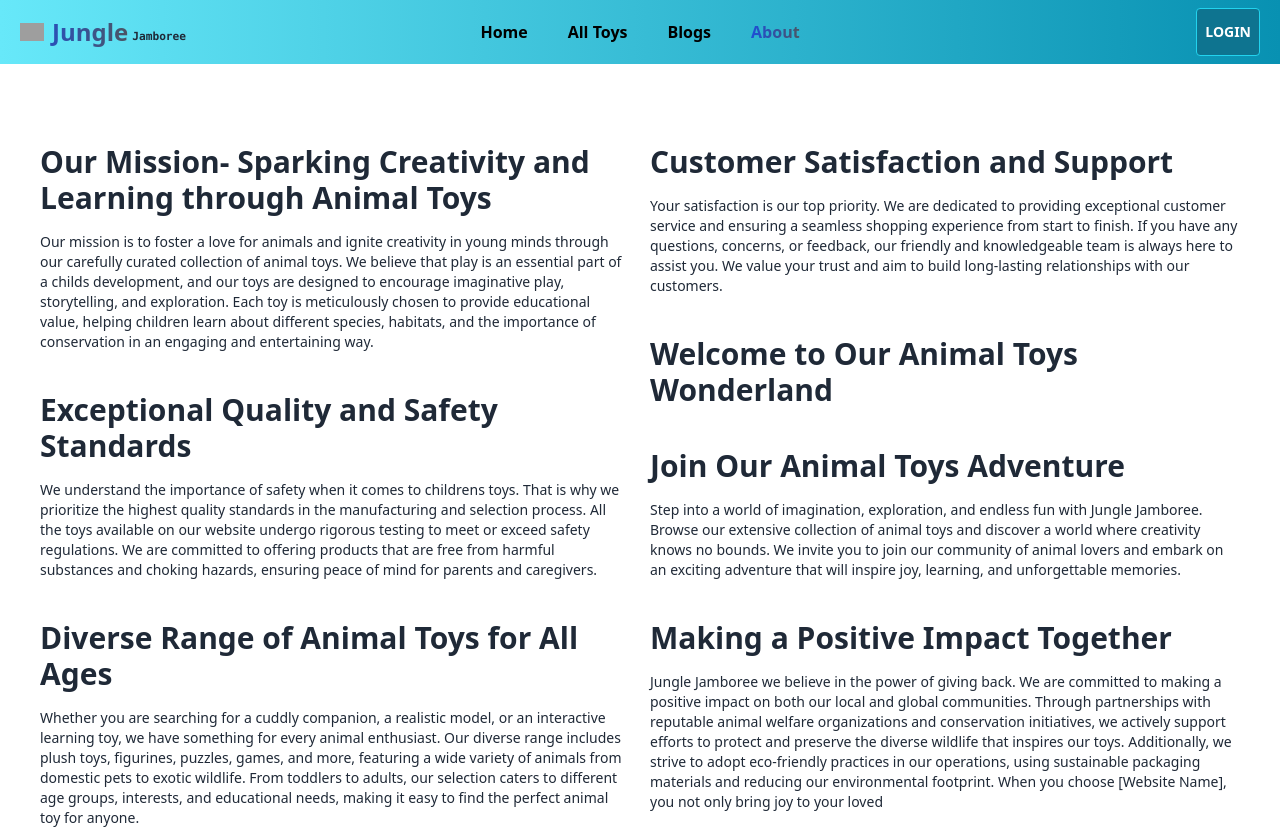
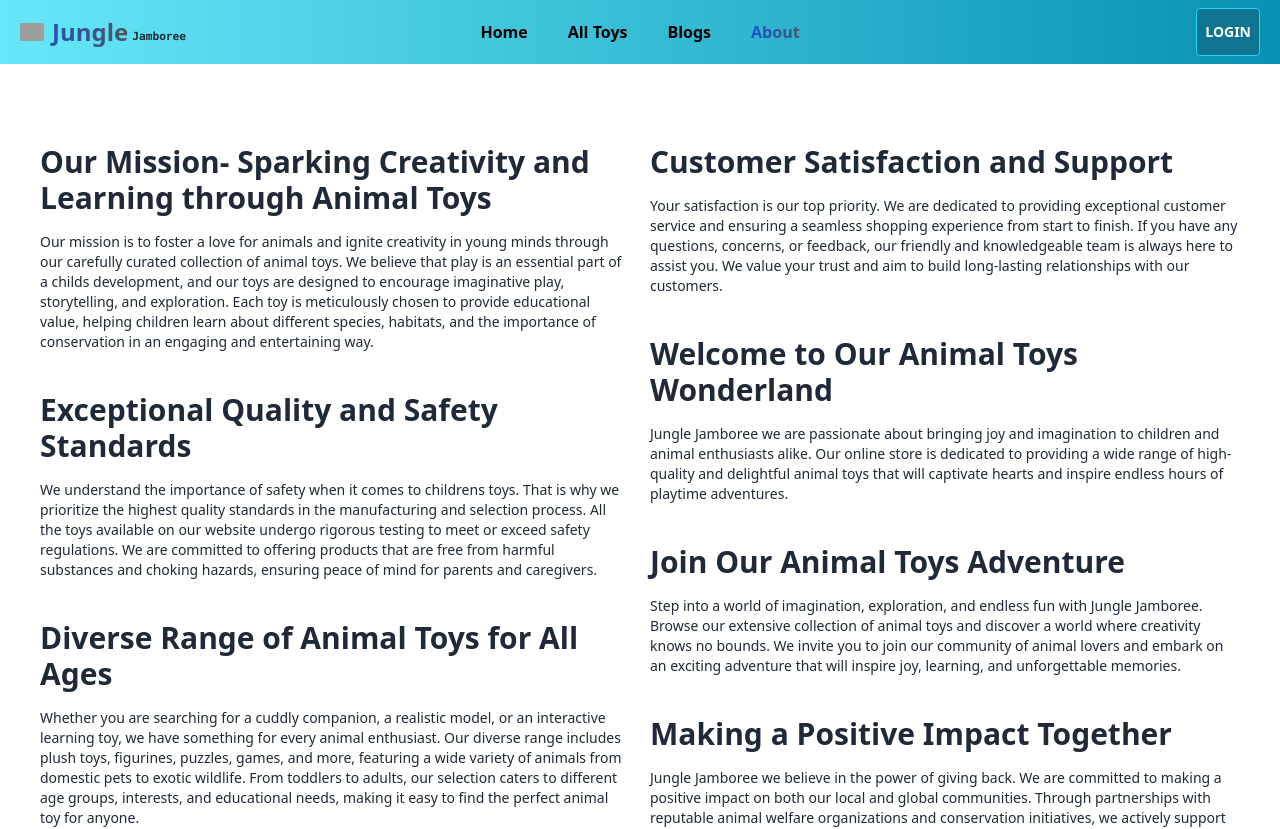
Before and after one commit to sunnyghosh108/toy-marketplace-client, a React (Vite) app: page /about in a window 1280 px wide. Shown: the top 829 px of the page. Built offline with nearby package versions, Linux system fonts and the light colour scheme; no server answers; grey boxes are pictures that could not be loaded.

Commit message:
added private route  section

```diff
--- a/src/Pages/About/About.jsx
+++ b/src/Pages/About/About.jsx
@@ -41,7 +41,7 @@ const About = () => {
 
                     <div data-aos="fade-up" className='space-y-4'>
                         <h1 className='font-semibold text-3xl'>Welcome to Our Animal Toys Wonderland</h1>
-                        <p className='font-medium text-sm'></p>
+                        <p className='font-medium text-sm'>Jungle Jamboree we are passionate about bringing joy and imagination to children and animal enthusiasts alike. Our online store is dedicated to providing a wide range of high-quality and delightful animal toys that will captivate hearts and inspire endless hours of playtime adventures.</p>
                     </div>
 
                     <div data-aos="fade-up" className='space-y-4'>
--- a/src/Routes/PrivateRoute/PrivateRoute.jsx
+++ b/src/Routes/PrivateRoute/PrivateRoute.jsx
@@ -7,7 +7,7 @@ import { AuthContext } from '../../Providers/AuthProvider/AuthProvider';
 
 const PrivateRoute = ({children}) => {
     const {user,loading}=useContext(AuthContext);
-    const location =useLocation()
+    //const location =useLocation()
 
    if(loading){
        return <progress className="progress w-56"></progress>
```
